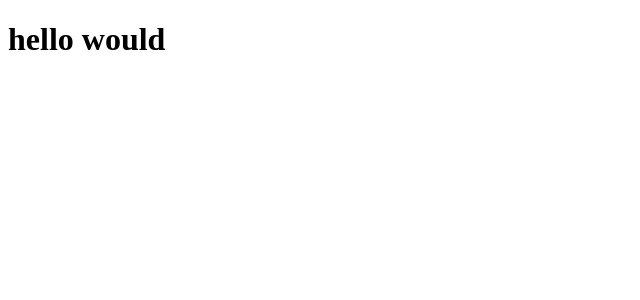
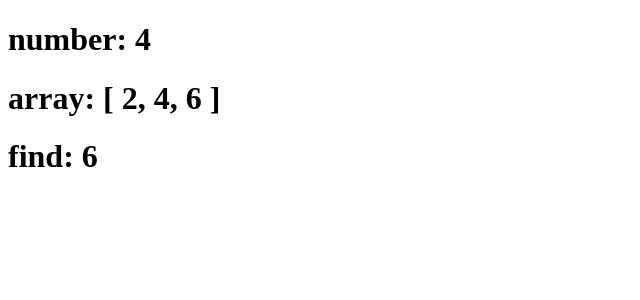
Before and after one commit to Amir-FF/vue-exercise, a Vue app: page / in a window 1280 px wide. Shown: the top 300 px of the page, without its empty margins (0-640 px from the left). Built offline with nearby package versions, Linux system fonts and the light colour scheme.

Commit message:
add reactivity

```diff
--- a/src/App.vue
+++ b/src/App.vue
@@ -1,7 +1,23 @@
 <script setup>
-  const massage = "hello would";
+  import { reactive, ref } from "vue";
+
+  const number = ref(2);
+  const array = reactive([2, 4, 6]);
+
+  const find = array.find((arr) => {
+    return arr === 6;
+  });
+
+  const upadateNubmber = () => {
+    setTimeout(() => {
+      number.value = 4;
+    }, 3000);
+  };
+  upadateNubmber();
 </script>
 
 <template>
-  <h1>{{ massage }}</h1>
+  <h1>number: {{ number }}</h1>
+  <h1>array: {{ array }}</h1>
+  <h1>find: {{ find }}</h1>
 </template>
```
Also changed, not shown: src/main.js (+4 -4 lines).
